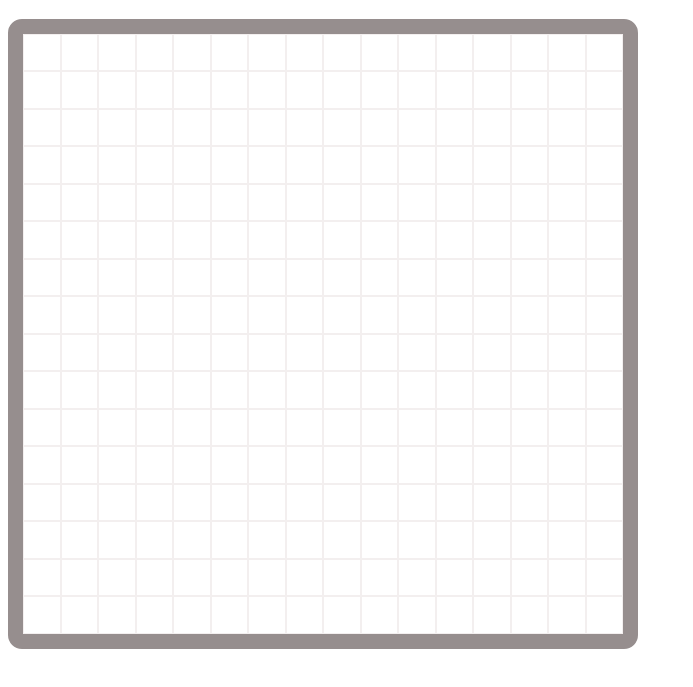
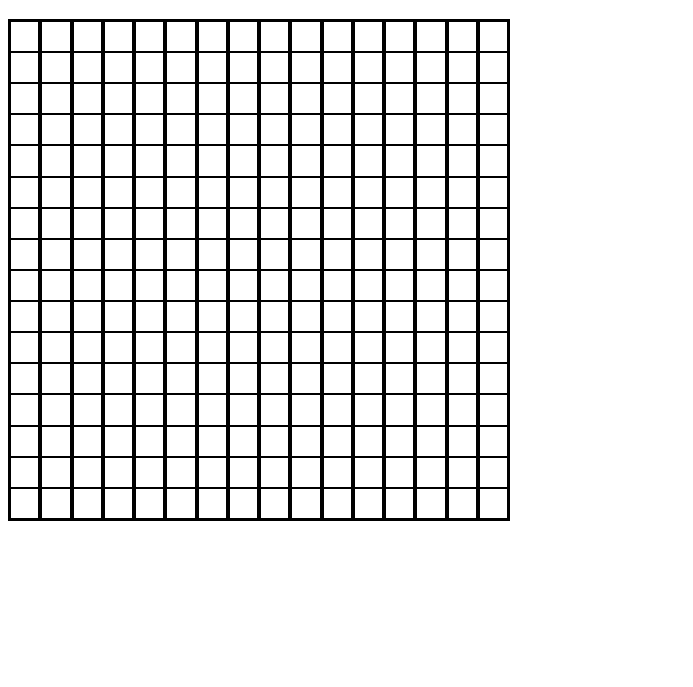
Before and after one commit to KD-67/etch, a plain HTML site: page index.html in a window 1280 px wide. Shown: the part 61-748 px from the top of the page, without its empty margins (0-693 px from the left). Drawn offline with Linux system fonts and the light colour scheme.

Commit message:
actually made the grid, last commit was stolen lol

```diff
--- a/index.html
+++ b/index.html
@@ -12,10 +12,9 @@
     <h1>
         ETCH-A-SKETCH
     </h1>
-    <div id="canvas">
-        <div id="container">
+    <div id="container">
 
-        </div>
     </div>
+
 </body>
 </html>
--- a/javascript.js
+++ b/javascript.js
@@ -1,11 +1,11 @@
 const container = document.querySelector('#container');
 
 function makeGrid() {
-    for(let i = 0; i < 16; i++){
+    for(let i = 0; i < num; i++){
         const row = document.createElement('div');
         row.classList.add('row');
         container.append(row);
-        for (let j = 0; j < 16; j++){
+        for (let j = 0; j < num; j++){
             const column = document.createElement('div');
             column.classList.add('column');
             row.append(column);
@@ -13,4 +13,6 @@ function makeGrid() {
     }
 };
 
+let num = 16;
+
 makeGrid();
--- a/style.css
+++ b/style.css
@@ -1,18 +1,18 @@
 #container {
-    height: 600px;
-    width: 600px;
-    display: flex;
-    flex-direction: column;
-    border: 15px solid rgb(150, 142, 142);
-    border-radius: 14px;
+display: flex;
+border: 1px solid black;
+width: 500px;
+height: 500px;
 }
 
 .row {
-    display: flex;
-    flex: 1;
+display: flex;
+flex-direction: column;
+border: 1px solid black;
+flex: 1;
 }
 
 .column {
-    border: 1px solid rgb(243, 239, 239);
-    flex: 1;
+border: 1px solid black;
+flex: 1;
 }
```
